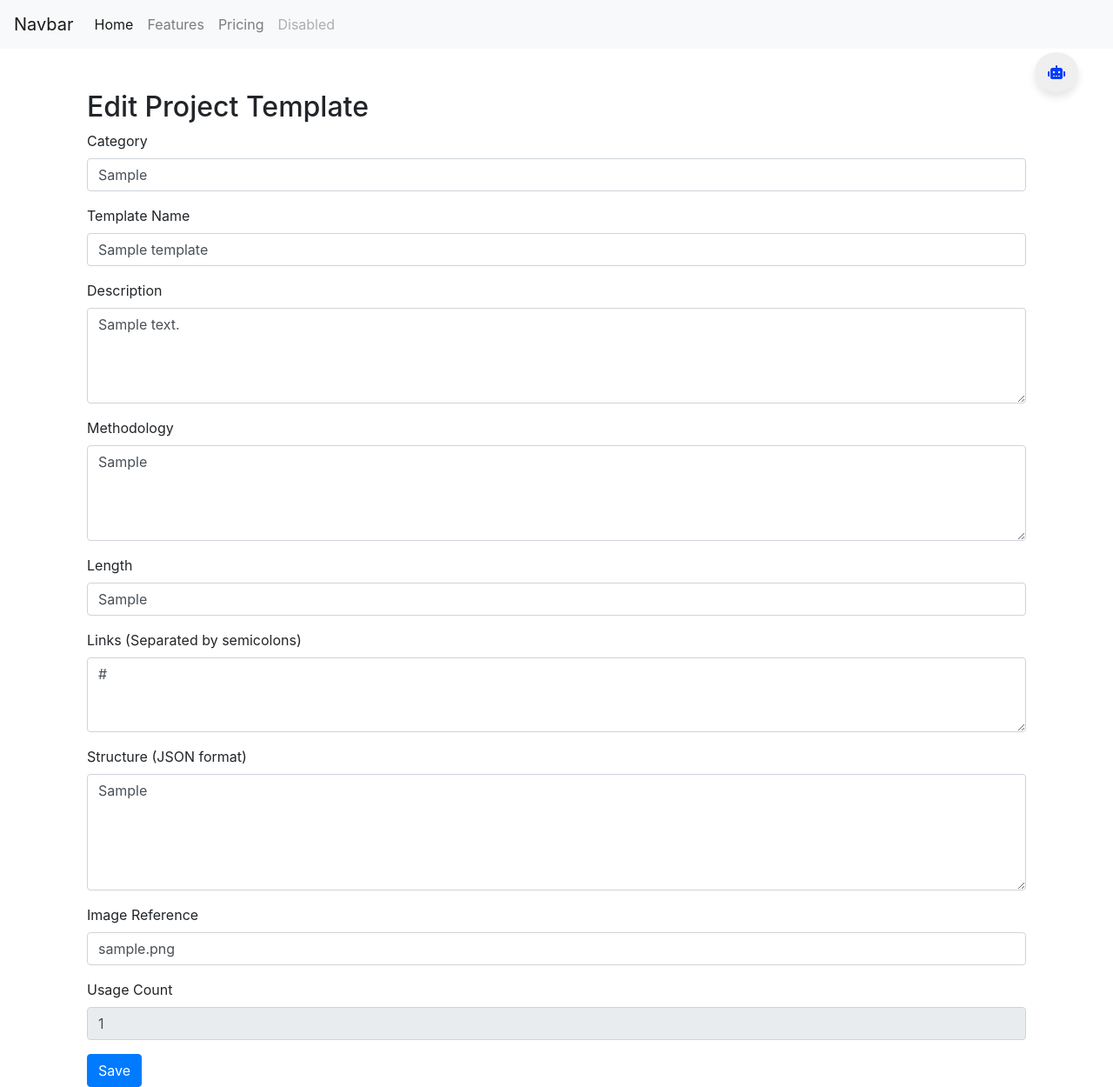
After one commit to jddutz/aiw, a Flask app: page /template/1/edit in a window 1280 px wide. The commit adds this page. Shown: the whole page at 87% size. Run offline with Flask 3, Linux system fonts and the light colour scheme; tables that the repository leaves empty hold one stand-in row (values such as "Sample post"); some libraries are stand-ins or nearby versions.

Commit message:
Implemented 'Say Hello' AI toolbox function

```diff
--- a/app/__init__.py
+++ b/app/__init__.py
@@ -37,4 +37,9 @@ login_manager = LoginManager()
 login_manager.login_view = "user.login"
 login_manager.init_app(flask_app)
 
+# Initialize OpenAI API
+import openai
+
+openai.api_key = os.getenv("OPENAI_API_KEY", None)
+
 import app.routes
--- /dev/null
+++ b/app/forms/edit_project_template_form.py
@@ -0,0 +1,33 @@
+# app/forms/edit_project_template_form.py
+
+from flask_wtf import FlaskForm
+from wtforms import StringField, TextAreaField, SelectField, IntegerField, SubmitField
+from wtforms.validators import DataRequired, Length, Optional
+
+
+class EditProjectTemplateForm(FlaskForm):
+    category = SelectField("Category", validators=[DataRequired()])
+    template_name = StringField(
+        "Template Name", validators=[DataRequired(), Length(min=2, max=255)]
+    )
+    description = TextAreaField("Description", validators=[DataRequired()])
+    methodology = TextAreaField("Methodology", validators=[DataRequired()])
+    length = StringField("Length", validators=[DataRequired(), Length(max=255)])
+    links = TextAreaField(
+        "Links (Separated by semicolons)",
+        validators=[Optional()],
+        description="For example: link1;link2;link3",
+    )
+    structure = TextAreaField(
+        "Structure (JSON format)",
+        validators=[Optional()],
+        description="Provide a serialized JSON structure.",
+    )
+    imageref = StringField("Image Reference", validators=[Optional(), Length(max=255)])
+    usage_count = IntegerField(
+        "Usage Count",
+        validators=[DataRequired()],
+        default=0,
+        render_kw={"readonly": True},
+    )
+    submit = SubmitField("Save")
--- a/app/models/__init__.py
+++ b/app/models/__init__.py
@@ -16,6 +16,7 @@ from .tag import Tag
 from .project_template import ProjectTemplate
 from .writing_project import WritingProject
 from .story_part import StoryPart
-from .collection import Collection
 from .chat_message import ChatMessage
 from .chat_history import ChatHistory
+from .chat_system_message import ChatSystemMessage
+from .story_part_collection import StoryPartCollection
--- a/app/models/project_template.py
+++ b/app/models/project_template.py
@@ -13,7 +13,7 @@ from app.models.relationships import (
 class ProjectTemplate(db.Model):
     id = db.Column(db.Integer, primary_key=True)
     category = db.Column(db.String(255), nullable=False)
-    name = db.Column(db.String(255), unique=True, nullable=False)
+    template_name = db.Column("name", db.String(255), unique=True, nullable=False)
     description = db.Column(db.Text, nullable=False)
     methodology = db.Column(db.Text, nullable=False)
     length = db.Column(db.String(255), nullable=False)
--- a/app/models/story_part.py
+++ b/app/models/story_part.py
@@ -25,7 +25,7 @@ class StoryPart(db.Model):
 
     # Relationship with Collections (assuming a story part can belong to multiple collections)
     collections = db.relationship(
-        "Collection",
+        "StoryPartCollection",
         secondary="storypart_collection_link",
         back_populates="story_parts",
     )
--- a/app/models/collection.py
+++ b/app/models/story_part_collection.py
@@ -4,7 +4,9 @@ from app import db
 from app.models.relationships import storypart_collection_link
 
 
-class Collection(db.Model):
+class StoryPartCollection(db.Model):
+    __tablename__ = "collection"
+
     id = db.Column(db.Integer, primary_key=True, autoincrement=True)
 
     # Foreign key linking back to WritingProject
--- a/app/models/writing_project.py
+++ b/app/models/writing_project.py
@@ -39,7 +39,9 @@ class WritingProject(db.Model):
     stories = db.relationship("StoryPart", backref="writing_project", lazy=True)
 
     # Relationship for Collections
-    collections = db.relationship("Collection", backref="writing_project", lazy=True)
+    collections = db.relationship(
+        "StoryPartCollection", backref="writing_project", lazy=True
+    )
 
     created = db.Column(db.DateTime, index=True, default=datetime.utcnow)
     last_modified = db.Column(db.DateTime, index=True, default=datetime.utcnow)
--- a/app/routes/www/template.py
+++ b/app/routes/www/template.py
@@ -2,8 +2,11 @@
 
 from datetime import datetime, timedelta
 from flask import Blueprint, render_template, redirect, url_for, request, session, flash
+
+from app import db
 from app.models import ProjectTemplate
 from app.services import project_template_manager
+from app.forms.edit_project_template_form import EditProjectTemplateForm
 
 template_blueprint = Blueprint("template", __name__)
 
@@ -12,14 +15,6 @@ template_blueprint = Blueprint("template", __name__)
 def index():
     templates = ProjectTemplate.query.all()  # Fetch all templates from the database
     return render_template("template_index.html", templates=templates)
-
-
-@template_blueprint.route("/<int:template_id>", methods=["GET"])
-def detail(template_id):
-    template = ProjectTemplate.query.get_or_404(
-        template_id
-    )  # Fetch template by ID or return 404
-    return render_template("template_detail.html", template=template)
 
 
 @template_blueprint.route("/create", methods=["GET", "POST"])
@@ -46,3 +41,50 @@ def new():
             return render_template("create_template.html")
 
     return render_template("create_template.html")
+
+
+@template_blueprint.route("/<int:template_id>", methods=["GET"])
+def detail(template_id):
+    template = ProjectTemplate.query.get_or_404(
+        template_id
+    )  # Fetch template by ID or return 404
+    return render_template("template_detail.html", template=template)
+
+
+@template_blueprint.route("/<int:template_id>/edit", methods=["GET", "POST"])
+def edit(template_id):
+    # Retrieve the project template by its ID
+    project_template = ProjectTemplate.query.get_or_404(template_id)
+
+    form = EditProjectTemplateForm(obj=project_template)
+    form.category.choices = project_template_manager.load_categories()
+
+    if form.validate_on_submit():
+        # Update the project template's fields based on the form data
+        form.populate_obj(project_template)
+
+        # Save the changes to the database
+        db.session.commit()
+
+        flash("Project Template updated successfully!", "success")
+        return redirect(url_for("project_template.list"))
+
+    ai_toolbox_actions = [
+        {
+            "caption": "Say Hello",
+            "icon": "fas fa-icon1",
+            "js_function": "say_hello",
+        },
+        {
+            "caption": "Help",
+            "icon": "fas fa-icon2",
+            "js_function": "help_chat",
+        },
+    ]
+
+    return render_template(
+        "edit_project_template.html",
+        form=form,
+        template=project_template,
+        ai_toolbox_actions=ai_toolbox_actions,
+    )
--- a/app/static/css/aiw.css
+++ b/app/static/css/aiw.css
@@ -0,0 +1,62 @@
+/* app/static/css/aiw.css */
+/* primary color = rgb(0, 60, 255); */
+
+.fab {
+    position: fixed;
+    top: 60px;
+    /* Adjust these values as needed */
+    right: 40px;
+    z-index: 1000;
+    /* Ensure it stays on top of other elements */
+    border: none;
+    outline: none;
+    background-color: #efefef;
+    color: rgb(0, 60, 255);
+    cursor: pointer;
+    padding: 15px;
+    border-radius: 50%;
+    box-shadow: 0 6px 10px 0 rgba(0, 0, 0, 0.1);
+    transition: background-color 0.3s;
+}
+
+.fab-active {
+    border: none;
+    background-color: rgb(0, 60, 255);
+    color: #efefef;
+}
+
+.fab:hover {
+    border: none;
+    background-color: rgb(0, 60, 255);
+    color: #efefef;
+    /* Slightly darker shade for hover effect */
+}
+
+.fab:focus {
+    outline: none;
+}
+
+#aiContextMenu {
+    display: none;
+    position: fixed;
+    top: 95px;
+    right: 40px;
+    z-index: 999;
+    background-color: white;
+    border: 1px solid rgba(0, 0, 0, 0.1);
+    box-shadow: 0 6px 10px 0 rgba(0, 0, 0, 0.1);
+    border-radius: 5px;
+    width: 200px;
+}
+
+.contextMenuItem {
+    cursor: pointer;
+    padding: 10px 15px;
+    border-bottom: 1px solid #f1f1f1;
+    transition: background-color 0.3s;
+}
+
+.contextMenuItem:hover {
+    background-color: #007bff;
+    color: white;
+}
--- /dev/null
+++ b/app/static/js/ai_toolbox.js
@@ -0,0 +1,77 @@
+// app/static/js/ai_toolbox.js
+
+// Floating Action Button + Context Menu
+document.getElementById('aiToolboxButton').addEventListener('click', function () {
+    var fab = document.getElementById('aiToolboxButton');
+    var contextMenu = document.getElementById('aiContextMenu');
+
+    if (contextMenu.style.display === 'none' || contextMenu.style.display === '') {
+        contextMenu.style.display = 'block';
+        fab.classList.add('fab-active');
+    } else {
+        contextMenu.style.display = 'none';
+        fab.classList.remove('fab-active');
+    }
+});
+
+// Common toolbox functions
+
+/**
+ * Make an AJAX POST request.
+ *
+ * @param {string} url - The URL to send the request.
+ * @param {Object} data - The data to send as JSON.
+ * @param {Function} successCallback - Function to execute on a successful response.
+ * @param {Function} errorCallback - Function to execute on a failed response.
+ */
+function ajaxPost(url, data, successCallback, errorCallback) {
+    var xhr = new XMLHttpRequest();
+    xhr.open('POST', url, true);
+    xhr.setRequestHeader('Content-Type', 'application/json;charset=UTF-8');
+    xhr.onreadystatechange = function () {
+        if (xhr.readyState === 4) {
+            if (xhr.status === 200) {
+                var response = JSON.parse(xhr.responseText);
+                successCallback(response);
+            } else {
+                errorCallback(xhr);
+            }
+        }
+    };
+    xhr.send(JSON.stringify(data));
+}
+
+/**
+ * Display an AI-generated message in an alert.
+ *
+ * @param {Object} aiResponse - The AI's response object.
+ */
+function displayAIResponse(aiResponse) {
+    alert(aiResponse.content);
+}
+
+/**
+ * Toolbox function displays an alert with an AI greeting.
+ */
+function say_hello() {
+    var messageData = {
+        content: "Hello, AI! Can you greet our user?"
+    };
+
+    ajaxPost(
+        '/api/v1/chat/',
+        messageData,
+        function (response) { // Success callback
+            displayAIResponse(response);
+        },
+        function (error) { // Error callback
+            console.error('Error:', error);
+            alert('Sorry, something went wrong.');
+        }
+    );
+}
+
+function help_chat() {
+    // This can be updated similarly when you implement the chat feature
+    alert('Help chat');
+}
--- /dev/null
+++ b/app/static/js/toolbox/edit_project_template.js
@@ -0,0 +1 @@
+// app/static/js/toolbox/edit_project_template.js
--- a/app/templates/base.html
+++ b/app/templates/base.html
@@ -6,7 +6,9 @@
     <meta name="viewport" content="width=device-width, initial-scale=1.0">
     <link rel="stylesheet" href="https://stackpath.bootstrapcdn.com/bootstrap/4.3.1/css/bootstrap.min.css"
         integrity="sha384-ggOyR0iXCbMQv3Xipma34MD+dH/1fQ784/j6cY/iJTQUOhcWr7x9JvoRxT2MZw1T" crossorigin="anonymous">
-    <link rel="stylesheet" href="{{ url_for('static', filename='aiw.css') }}">
+    <link href="https://cdn.jsdelivr.net/npm/bootstrap-icons@1.10.0/font/bootstrap-icons.css" rel="stylesheet">
+    <link rel="stylesheet" href="https://cdnjs.cloudflare.com/ajax/libs/font-awesome/5.15.1/css/all.min.css">
+    <link rel="stylesheet" href="{{ url_for('static', filename='css/aiw.css') }}">
     <title>{% block title %}{% endblock %}</title>
     <!-- Add other meta tags, stylesheets, scripts as needed -->
 </head>
@@ -52,6 +54,24 @@
         {% block content %}
         {% endblock %}
     </div>
+
+    {% if ai_toolbox_actions %}
+    <button class="fab" id="aiToolboxButton">
+        <i class="fas fa-robot"></i>
+    </button>
+    <script src="{{ url_for('static', filename='js/ai_toolbox.js') }}"></script>
+    <div id="aiContextMenu">
+        {% for action in ai_toolbox_actions %}
+        <div class="contextMenuItem" onclick="{{ action.js_function }}()" class="contextMenuItem">
+            {% if action.icon %}<i class="{{ action.icon }}"></i>{% endif %}
+            {{ action.caption }}
+        </div>
+        {% endfor %}
+    </div>
+    {% endif %}
+
+    {% block ai_toolbox_scripts %}{% endblock %}
+
     <script src="https://code.jquery.com/jquery-3.3.1.slim.min.js"
         integrity="sha384-q8i/X+965DzO0rT7abK41JStQIAqVgRVzpbzo5smXKp4YfRvH+8abtTE1Pi6jizo"
         crossorigin="anonymous"></script>
--- /dev/null
+++ b/app/templates/edit_project_template.html
@@ -0,0 +1,71 @@
+{% extends "base.html" %}
+
+{% block content %}
+<div class="container mt-5">
+    <h2>Edit Project Template</h2>
+
+    <form action="{{ url_for('template.edit', template_id=template.id) }}" method="post">
+        {{ form.hidden_tag() }}
+
+        <div class="form-group">
+            <label for="category">Category</label>
+            <input list="categories" name="category" id="category" class="form-control"
+                value="{{ form.category.data }}">
+            <datalist id="categories">
+                {% for cat in form.category.choices %}
+                <option value="{{ cat[0] }}">
+                    {% endfor %}
+            </datalist>
+            {% if form.category.errors %}
+            <span class="text-danger">{{ form.category.errors[0] }}</span>
+            {% endif %}
+        </div>
+
+        <div class="form-group">
+            <label for="template_name">Template Name</label>
+            {{ form.template_name(class="form-control") }}
+        </div>
+
+        <div class="form-group">
+            <label for="description">Description</label>
+            {{ form.description(class="form-control", rows=4) }}
+        </div>
+
+        <div class="form-group">
+            <label for="methodology">Methodology</label>
+            {{ form.methodology(class="form-control", rows=4) }}
+        </div>
+
+        <div class="form-group">
+            <label for="length">Length</label>
+            {{ form.length(class="form-control") }}
+        </div>
+
+        <div class="form-group">
+            <label for="links">Links (Separated by semicolons)</label>
+            {{ form.links(class="form-control", placeholder="For example: link1;link2;link3", rows=3) }}
+        </div>
+
+        <div class="form-group">
+            <label for="structure">Structure (JSON format)</label>
+            {{ form.structure(class="form-control", placeholder="Provide a serialized JSON structure.", rows=5) }}
+        </div>
+
+        <div class="form-group">
+            <label for="imageref">Image Reference</label>
+            {{ form.imageref(class="form-control") }}
+        </div>
+
+        <div class="form-group">
+            <label for="usage_count">Usage Count</label>
+            {{ form.usage_count(class="form-control") }}
+        </div>
+
+        <button type="submit" class="btn btn-primary">{{ form.submit.label.text }}</button>
+    </form>
+</div>
+{% endblock %}
+
+{% block scripts %}
+<script src="{{ url_for('static', filename='js/toolbox/edit_project_template.js') }}"></script>
+{% endblock %}
```
Also changed, not shown: app/models/chat_system_message.py (added, +34 -0 lines), app/routes/api/v1/chat.py (+76 -2 lines), app/services/project_template_manager.py (+21 -0 lines), app/templates/template_detail.html (+6 -1 lines), migrations/versions/b3236e12d3d3_added_ai_system_messages.py (added, +48 -0 lines), project_template_categories.csv (added, +9 -0 lines), randkey.py (+5 -3 lines).
